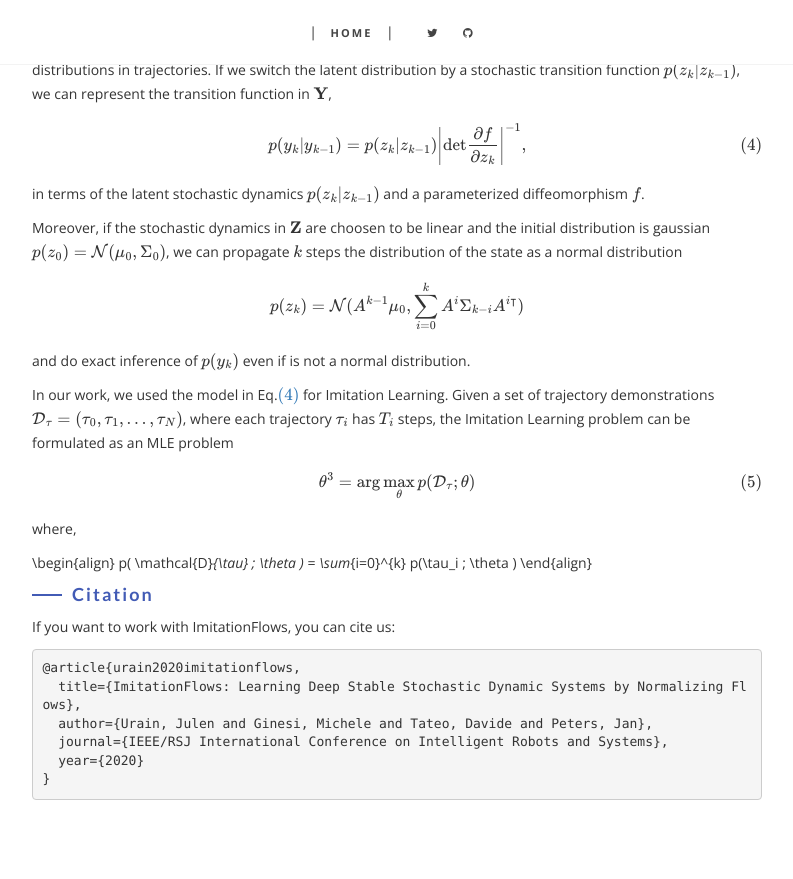
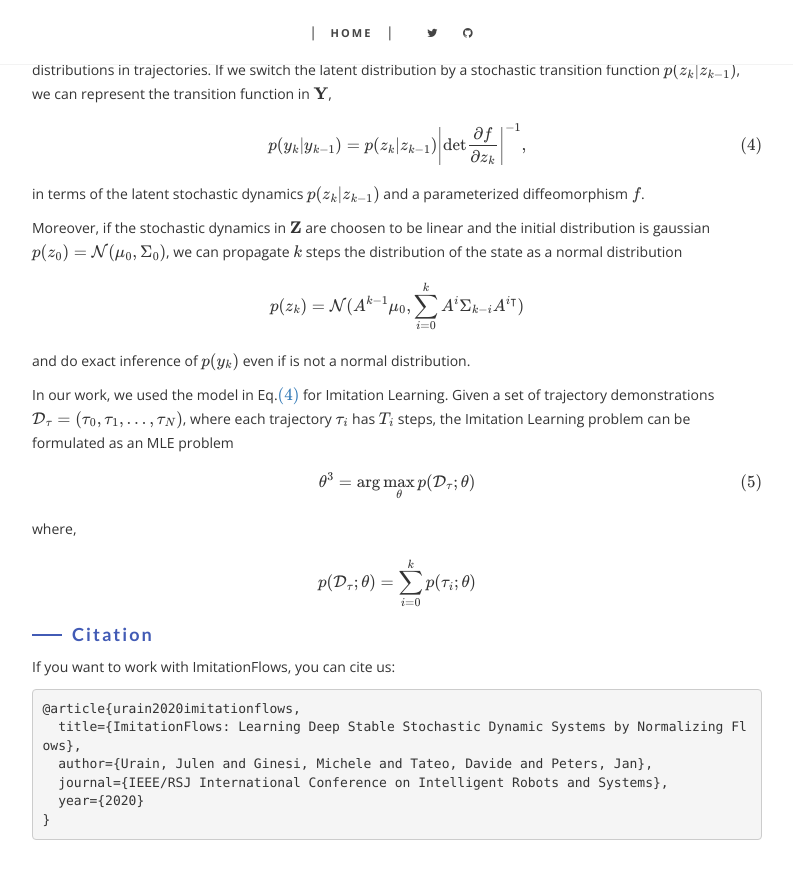
Before and after one commit to TheCamusean/theCamusean.github.io, a Jekyll site: the page built from _posts/2020-07-05-ImitationFlows.md, in a window 1280 px wide and 900 px high, scrolled down 4103 px. Shown: the top 879 px of the window, without its empty margins (243-1036 px from the left). Built offline with Jekyll 4.4.1, drawn with Linux system fonts in a browser that asks for light colours; some web fonts are replaced; formulas are drawn with MathJax 3; a script that is not in the unit is left out; comment, search, counter and statistics services are not loaded.

Commit message:
try with $

```diff
--- a/_posts/2020-07-05-ImitationFlows.md
+++ b/_posts/2020-07-05-ImitationFlows.md
@@ -112,9 +112,8 @@ In our work, we used the model in Eq.\eqref{eq:dynamic_flow} for Imitation Learn
 
 where,
 
-\begin{align}
-  p( \mathcal{D}_{\tau} ; \theta ) = \sum_{i=0}^{k} p(\tau_i ; \theta )
-\end{align}
+$$p( \mathcal{D}_{\tau} ; \theta ) = \sum_{i=0}^{k} p(\tau_i ; \theta )$$
+
 
 
 #### Citation
```
